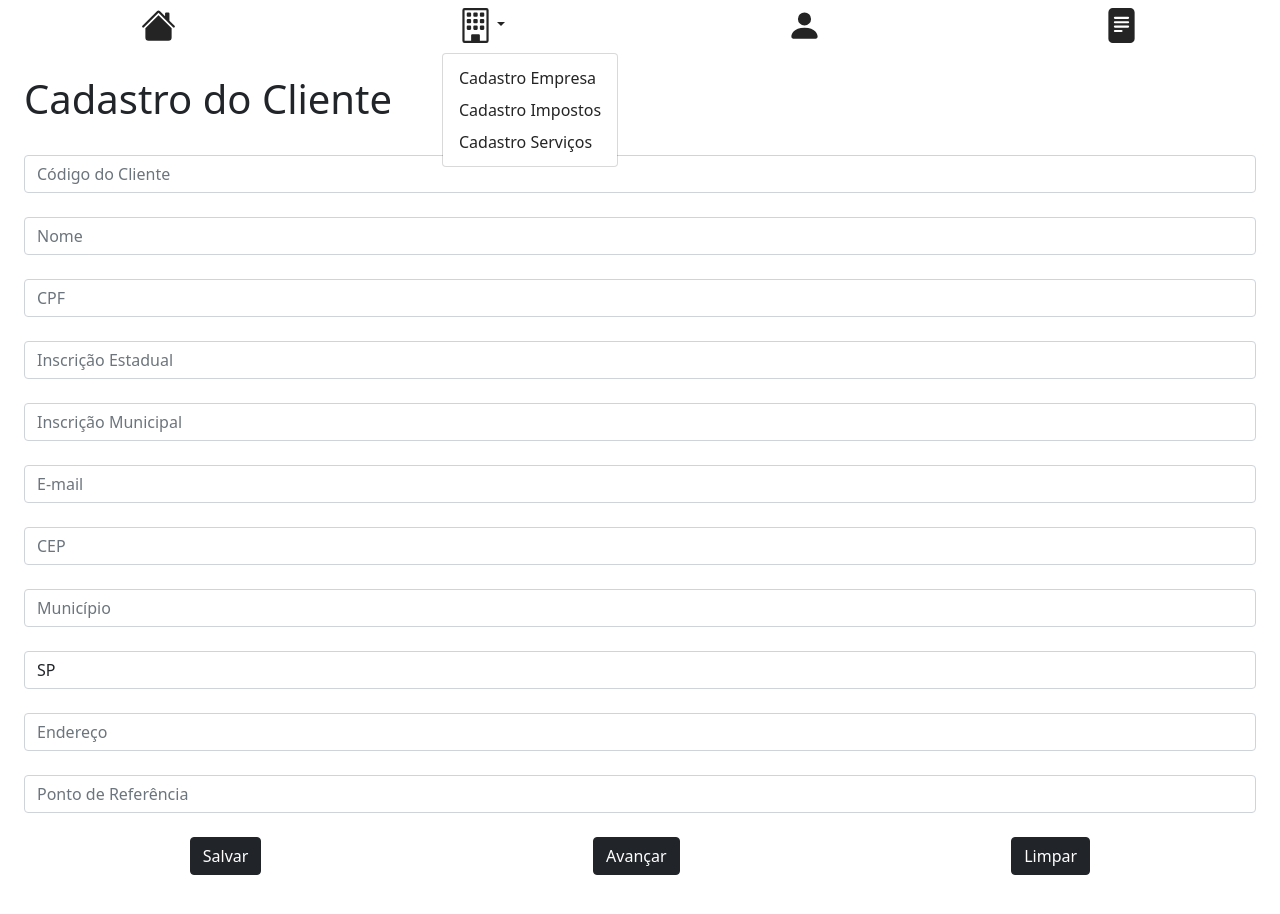
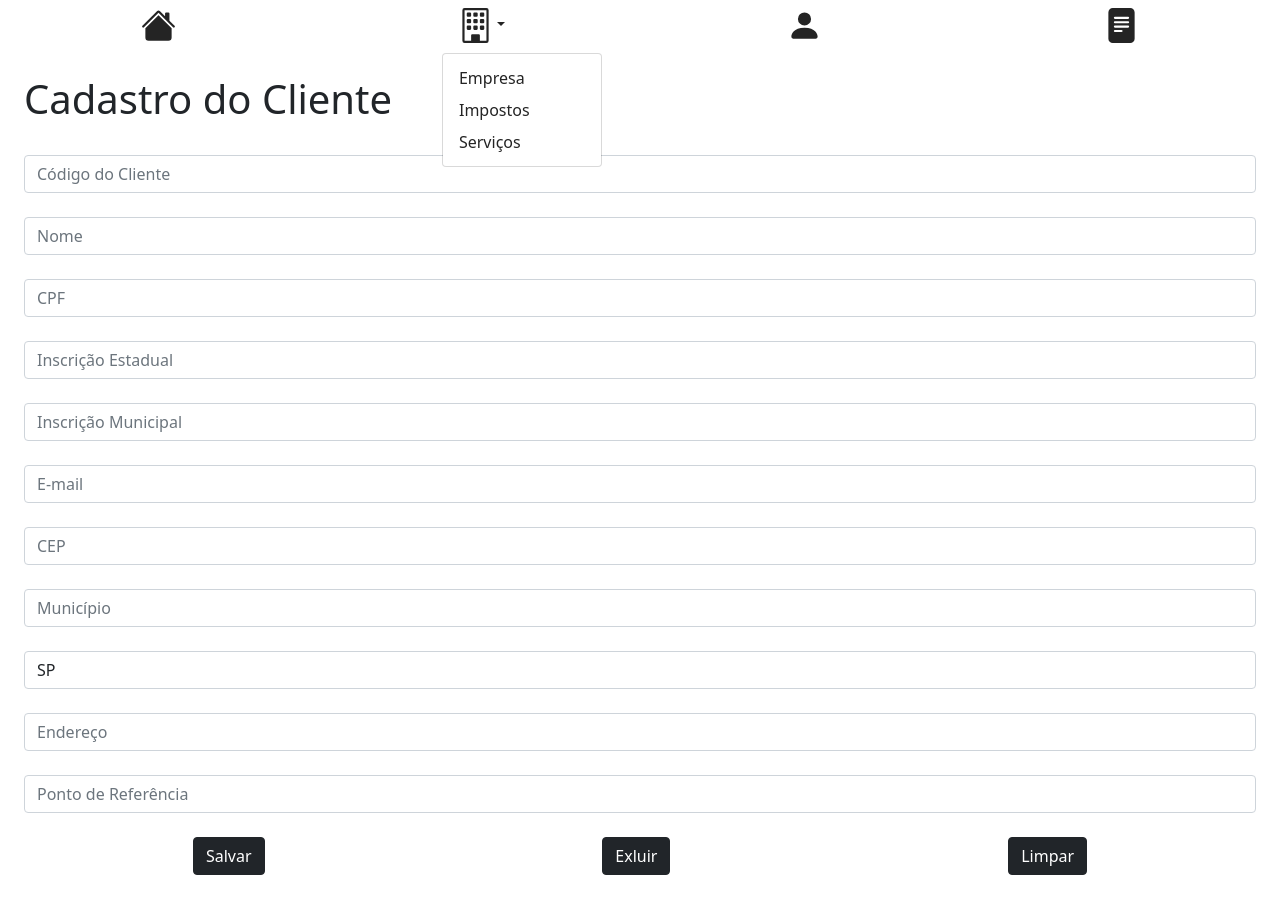
Before and after one commit to igorLB/coppulaapp, a React app: page /cadastro-cliente in a window 1280 px wide. Both pictures are taken after a click on the button 481 px from the left and 25 px from the top of the page. Shown: the top 914 px of the page. Built offline with nearby package versions, Linux system fonts and the light colour scheme.

Commit message:
Ajustes visuais

```diff
--- a/src/components/CadastroCliente/CadastroClienteForm/CadastroClienteForm.tsx
+++ b/src/components/CadastroCliente/CadastroClienteForm/CadastroClienteForm.tsx
@@ -104,7 +104,7 @@ function CadastroClienteForm() {
                     <div className="w-100 mt-4 mb-4">
                         <div className="d-flex justify-content-around">
                             <button className="btn btn-dark">Salvar</button>
-                            <Link to="/cadastro-impostos" className="btn btn-dark">Avançar</Link>
+                            <button type="button" className="btn btn-dark">Exluir</button>
                             <button  type="button" onClick={() => setFormValues(initialValues)} className="btn btn-dark">Limpar</button>
                         </div>
                     </div>
--- a/src/components/CadastroEmpresa/CadastroEmpresaForm/CadastroEmpresaForm.tsx
+++ b/src/components/CadastroEmpresa/CadastroEmpresaForm/CadastroEmpresaForm.tsx
@@ -103,7 +103,7 @@ function CadastroEmpresaForm() {
                     <div className="w-100 mt-4 mb-4">
                         <div className="d-flex justify-content-around">
                             <button type="submit" className="btn btn-dark">Salvar</button>
-                            <Link to="/cadastro-cliente" className="btn btn-dark">Avançar</Link>
+                            <button type="button" className="btn btn-dark">Exluir</button>
                             <button  type="button" onClick={() => setFormValues(initialValues)} className="btn btn-dark">Limpar</button>
                         </div>
                     </div>
--- a/src/components/Menu/MenuPage/MenuPage.tsx
+++ b/src/components/Menu/MenuPage/MenuPage.tsx
@@ -11,10 +11,7 @@ function MenuPage() {
         <div className="container" >
             <div className="row">
                 <div className={`${styles.h100} ${styles.debug} col-md-12 d-flex align-items-center flex-column justify-content-center`}>
-                    <NavLink to="/" className="m-3"> Home </NavLink>
-                    <NavLink to="/cadastro-empresa" className="m-3"> Cadastro </NavLink>
                     <NavLink to="/gerar-nfe" className="m-3">Faturar</NavLink>
-                    <NavLink to="/cadastro-servico" className="m-3">Cadastrar Serviço</NavLink>
                     <a href="https://github.com/igorLB/coppulaapp" target="_blank" className="m-3"> GitHub </a>
                     <NavLink to="/sobre" className="m-3"> Sobre nós </NavLink>
                 </div>
--- a/src/components/Nav/Nav.tsx
+++ b/src/components/Nav/Nav.tsx
@@ -21,9 +21,9 @@ function Nav() {
                         <IconCompany size={35} />
                     </a>
                     <ul className="dropdown-menu">
-                        <li><NavLink className="dropdown-item" to="/cadastro-empresa">Cadastro Empresa</NavLink></li>
-                        <li><NavLink className="dropdown-item" to="/cadastro-impostos">Cadastro Impostos</NavLink></li>
-                        <li><NavLink className="dropdown-item" to="/cadastro-servico">Cadastro Serviços</NavLink></li>
+                        <li><NavLink className="dropdown-item" to="/cadastro-empresa">Empresa</NavLink></li>
+                        <li><NavLink className="dropdown-item" to="/cadastro-impostos">Impostos</NavLink></li>
+                        <li><NavLink className="dropdown-item" to="/cadastro-servico">Serviços</NavLink></li>
                     </ul>
                 </li>
                 <li className="nav-item">
```
